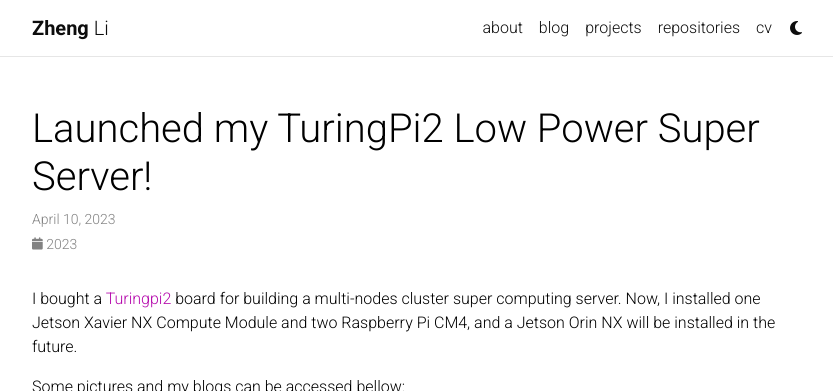
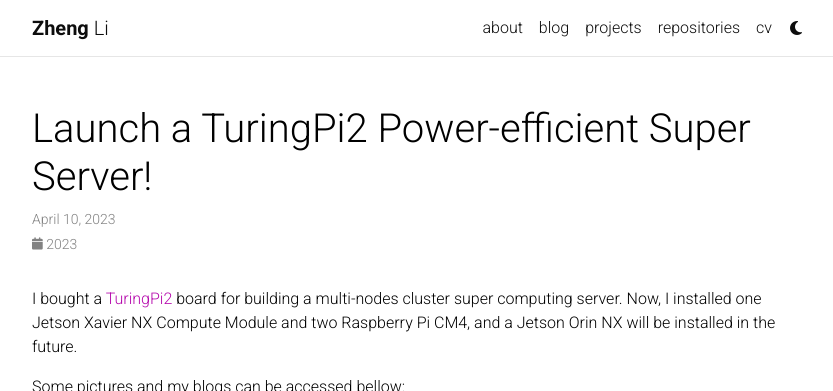
Before and after one commit to LiZheng1997/LiZheng1997, a Jekyll site: the page built from _news/turingpi2.md, in a window 1280 px wide, cut to the strip 0-391 px from the top of the page. Shown: the whole strip, without its empty margins (223-1056 px from the left). Built offline with Jekyll 4.4.1, drawn with Linux system fonts in a browser that asks for light colours; full-size pictures stand in for the smaller copies a plugin makes; comment, search, counter and statistics services are not loaded; a style sheet for code colours, icons or effects is not loaded.

Commit message:
update news

```diff
--- a/_news/turingpi2.md
+++ b/_news/turingpi2.md
@@ -1,12 +1,12 @@
 ---
 layout: post
 date: 2023-04-10
-title: Launched my TuringPi2 Low Power Super Server!
+title: Launch a TuringPi2 Power-efficient Super Server!
 inline: false
 related_posts: false
 ---
 
-I bought a [Turingpi2](https://turingpi.com/product/turing-pi-2/)  board for building a multi-nodes cluster super computing server. Now, I installed one Jetson Xavier NX Compute Module and two Raspberry Pi CM4, and a Jetson Orin NX will be installed in the future.
+I bought a [TuringPi2](https://turingpi.com/product/turing-pi-2/)  board for building a multi-nodes cluster super computing server. Now, I installed one Jetson Xavier NX Compute Module and two Raspberry Pi CM4, and a Jetson Orin NX will be installed in the future.
 
 Some pictures and my blogs can be accessed bellow:
 
```
Also changed, not shown: _news/homelab.md (+1 -1 lines).
